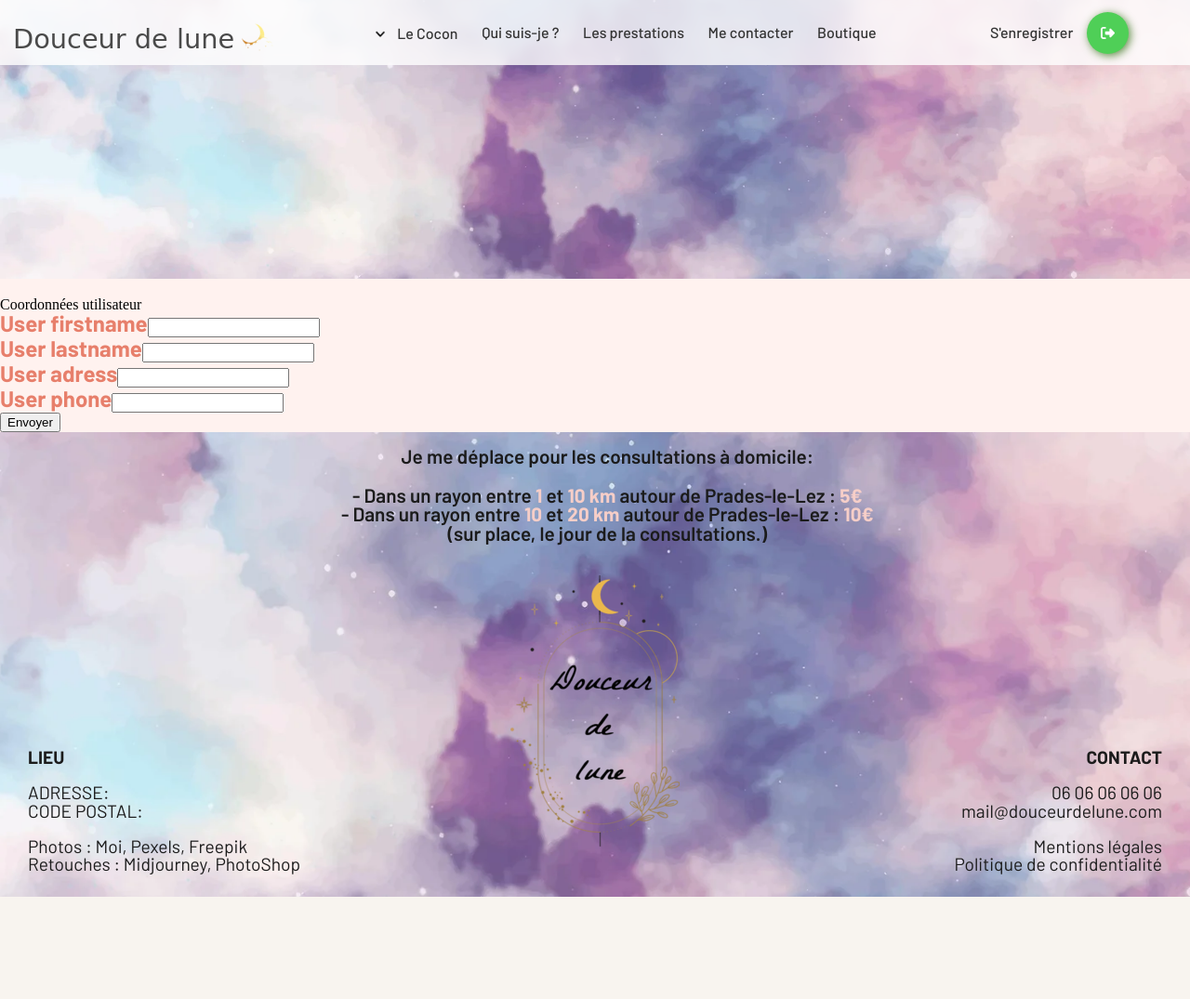
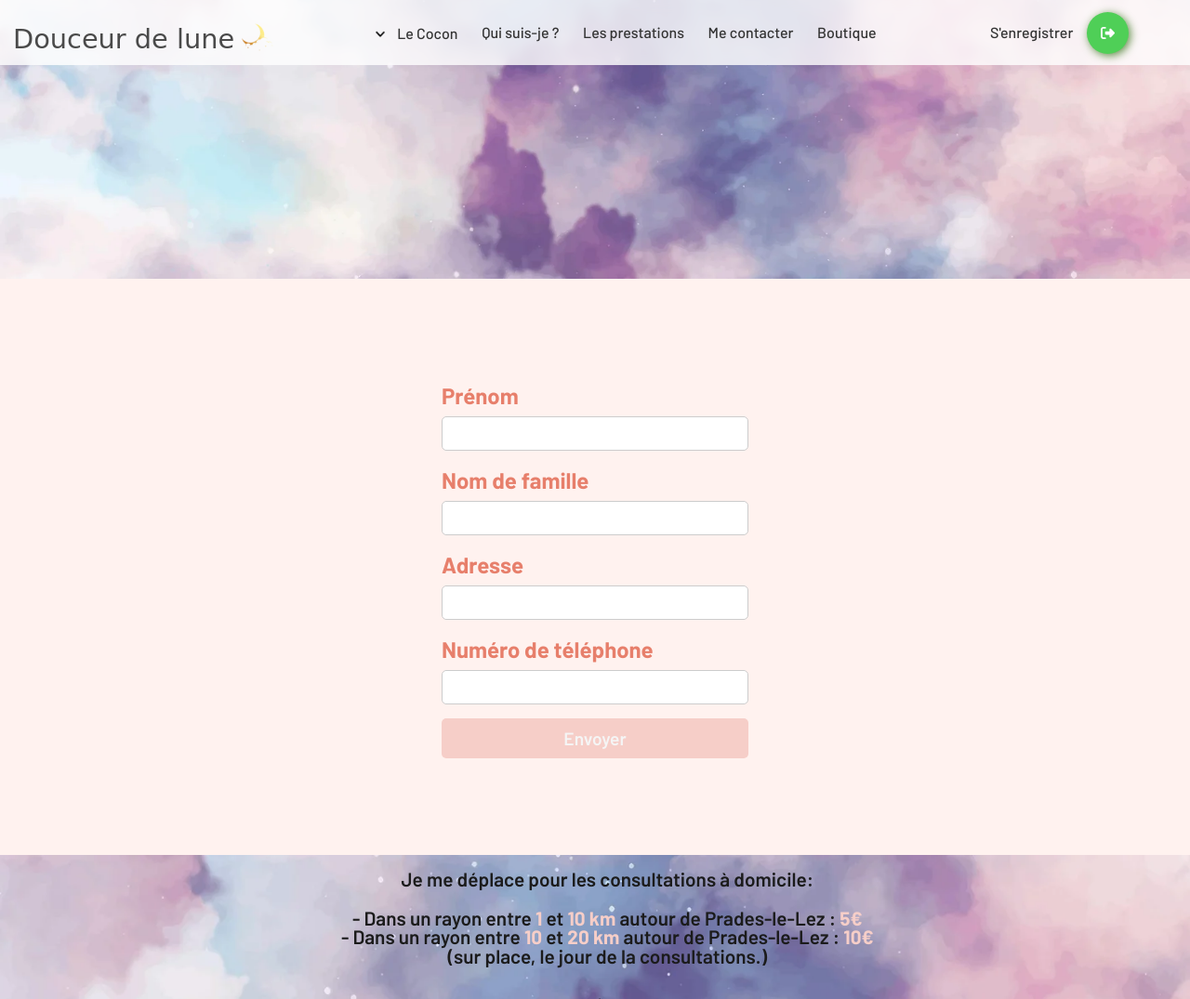
Before and after one commit to Zicka67/DWWMProject, a Symfony app: template templates/payment/userDetails.html.twig in a window 1280 px wide. Shown: the top 1075 px of the page at 93% size. Before the commit the page ends 965 px from the top, so only its background shows below. Run offline with Twig, Linux system fonts and the light colour scheme; the template is opened without the code that fills it, so the values that code supplies are empty; form fields are guessed from the names that the template uses; style sheets or scripts are compiled from the project's sources; some libraries are stand-ins or nearby versions; some web fonts are replaced.

Commit message:
Mise en place du formType UserDetails

```diff
--- a/templates/payment/userDetails.html.twig
+++ b/templates/payment/userDetails.html.twig
@@ -1,14 +1,8 @@
 {% extends 'base.html.twig' %}
-
-{% block body_class %}page-color{% endblock %}
 
 {% block title %}Coordonnées{% endblock %}
 
-{% block stylesheets %}
-  <script src="{{ asset('js/payment.js') }}" defer></script>
-  <link rel="stylesheet" href="{{ asset('css/payment.css') }}">
-  <link rel="stylesheet" href="{{ asset('css/responsive.css') }}">
-{% endblock stylesheets %}
+{% block body_class %}page-color{% endblock %}
 
 {% block body %}
 
@@ -16,15 +10,36 @@
 <div class="bandeau-info"></div>
 {% endblock %}
 
-  <h1>Coordonnées utilisateur</h1>
+<div class="form-container coordonnees">
+    {% for flash_error in app.flashes('verify_email_error') %}
+        <div class="alert alert-danger" role="alert">{{ flash_error }}</div>
+    {% endfor %}
 
-  {{ form_start(form) }}
-      {{ form_row(form.user_firstname) }}
-      {{ form_row(form.user_lastname) }}
-      {{ form_row(form.user_adress) }}
-      {{ form_row(form.user_phone) }}
-      <button type="submit">Envoyer</button>
-  {{ form_end(form) }}
+    {{ form_start(form) }}
+    <div class="registration-form">
+        {# Prénom #}
+        <label for="user_firstname" class="form-label">Prénom</label>
+        {{ form_widget(form.user_firstname, { 'attr': {'id': 'user_firstname', 'class': 'form-input'} }) }}
+        <div class="error-test">{{ form_errors(form.user_firstname) }}</div>
 
+        {# Nom de famille #}
+        <label for="user_lastname" class="form-label">Nom de famille</label>
+        {{ form_widget(form.user_lastname, { 'attr': {'id': 'user_lastname', 'class': 'form-input'} }) }}
+        <div class="error-test">{{ form_errors(form.user_lastname) }}</div>
+
+        {# Adresse #}
+        <label for="user_adress" class="form-label">Adresse</label>
+        {{ form_widget(form.user_adress, { 'attr': {'id': 'user_address', 'class': 'form-input'} }) }}
+        <div class="error-test">{{ form_errors(form.user_adress) }}</div>
+
+        {# Numéro de téléphone #}
+        <label for="user_phone" class="form-label">Numéro de téléphone</label>
+        {{ form_widget(form.user_phone, { 'attr': {'id': 'user_phone', 'class': 'form-input'} }) }}
+        <div class="error-test">{{ form_errors(form.user_phone) }}</div>
+
+        <button type="submit" class="btn form-button">Envoyer</button>
+    </div>
+    {{ form_end(form) }}
+</div>
 
 {% endblock %}
```
Also changed, not shown: src/Form/UserDetailsFormType.php (added, +36 -0 lines), templates/registration/register.html.twig (indentation only).
